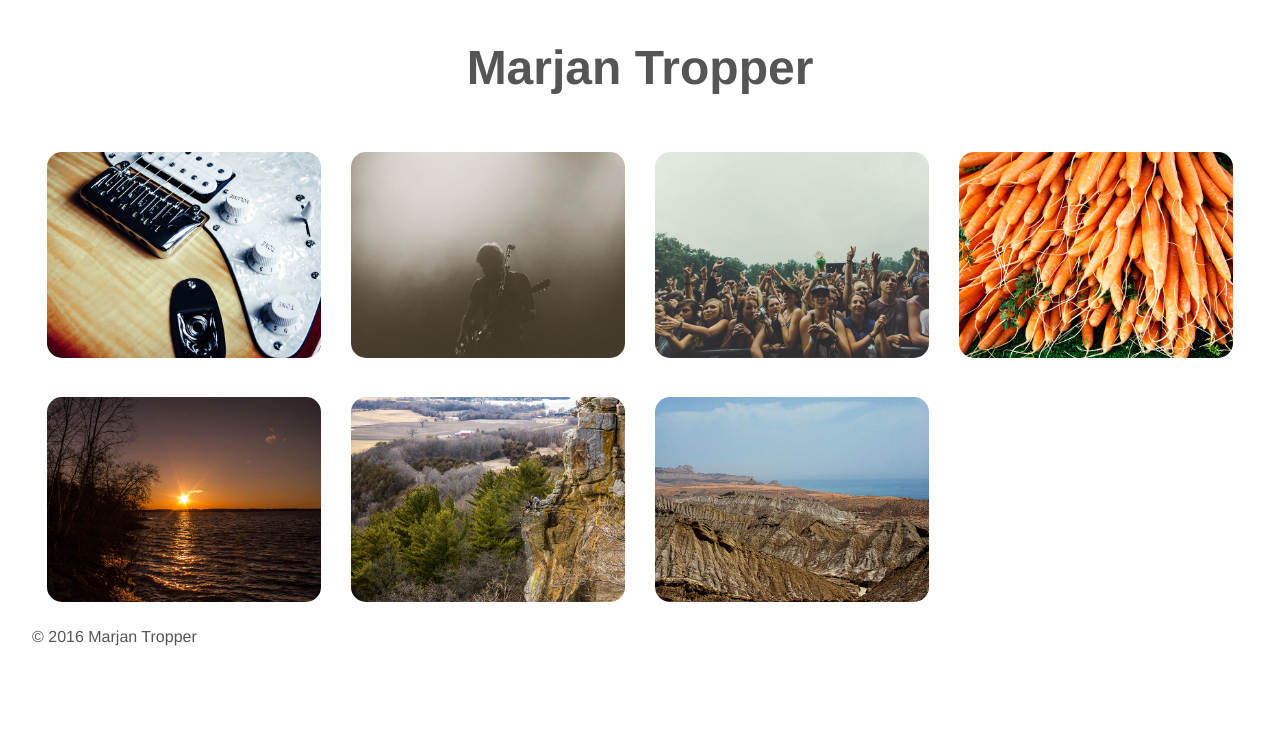
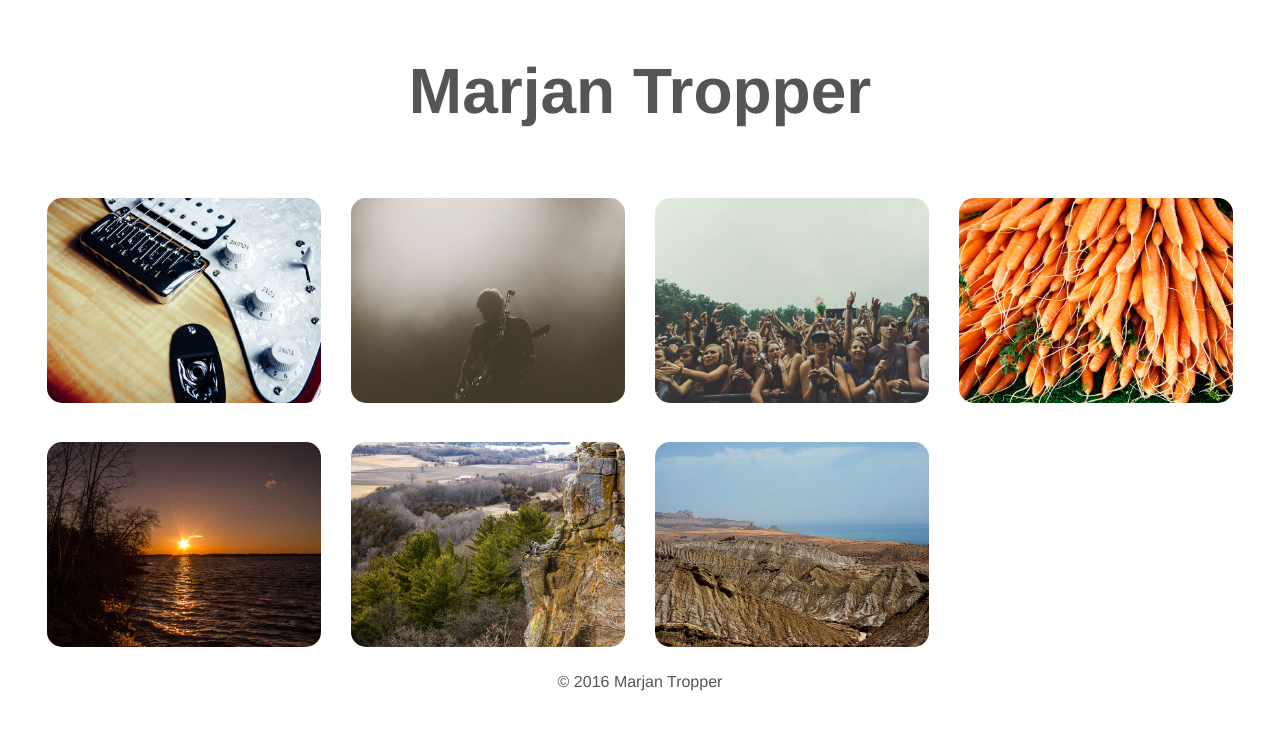
Before and after one commit to trop0008/responsive-images, a plain HTML site: page index.html in a window 1280 px wide. Drawn offline with Linux system fonts and the light colour scheme.

Commit message:
updated css

```diff
--- a/css/main.css
+++ b/css/main.css
@@ -53,6 +53,7 @@ picture, img{
 }
 footer{
     clear: both;
+    text-align: center;
 }
 
 @media screen and (min-width: 600px){
@@ -60,7 +61,7 @@ footer{
         font-size: 1.5 em;
     }
     h1 {
-    font-size: 2.5em;
+    font-size: 3em;
     text-align: center;
 
 }
@@ -74,7 +75,7 @@ footer{
         font-size: 1.75 em;
     }
     h1 {
-    font-size: 3em;
+    font-size: 4em;
     text-align: center;
 
 }
```
